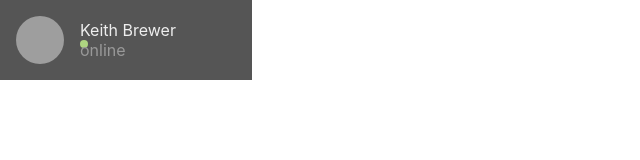
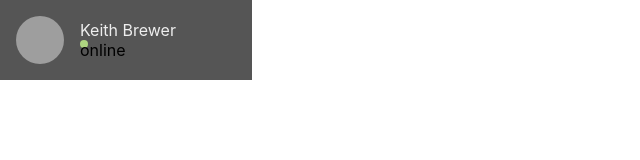
Before and after one commit to gery-boucqueau/chat-app, a React (Create React App) app: page / in a window 1280 px wide. Shown: the top 160 px of the page, without its empty margins (0-640 px from the left). Built offline with nearby package versions, Linux system fonts and the light colour scheme; grey boxes are pictures that could not be loaded.

Commit message:
first commit

```diff
--- a/src/components/Contact.js
+++ b/src/components/Contact.js
@@ -15,7 +15,7 @@ export const Contact = () => {
             <span className="name">{name.pseudo}</span>
             <div className="status">
                 <li className="status-online">
-                <a className="status-text">{online ? "online" : "offline"}</a>
+                <a>{online ? "online" : "offline"}</a>
                 </li>
             </div>
         </div>
```
